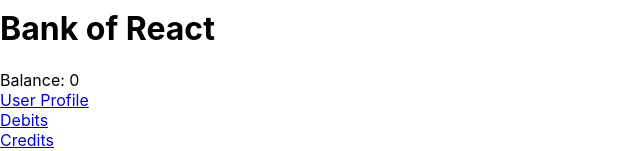
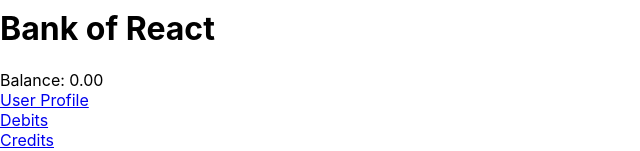
Before and after one commit to TDLorenz/ReactBankAcccount, a React (Create React App) app in the folder react-router/: page / in a window 1280 px wide. Shown: the part 316-467 px from the top of the page, without its empty margins (0-640 px from the left). Built offline with nearby package versions, Linux system fonts and the light colour scheme; no server answers.

Commit message:
user balance is now rounded to 2 decimal places

```diff
--- a/react-router/src/components/AccountBalance.js
+++ b/react-router/src/components/AccountBalance.js
@@ -1,12 +1,12 @@
 // src/components/AccountBalance.js
-import React, {Component} from 'react';
+import React, { Component } from 'react';
 
 class AccountBalance extends Component {
   render() {
     return (
-        <div>
-          Balance: {this.props.accountBalance}
-        </div>
+      <div>
+        Balance: {this.props.accountBalance.toFixed(2)}
+      </div>
     );
   }
 }
```
Also changed, not shown: 2 other files (tests, documents, lock files or other folders).
